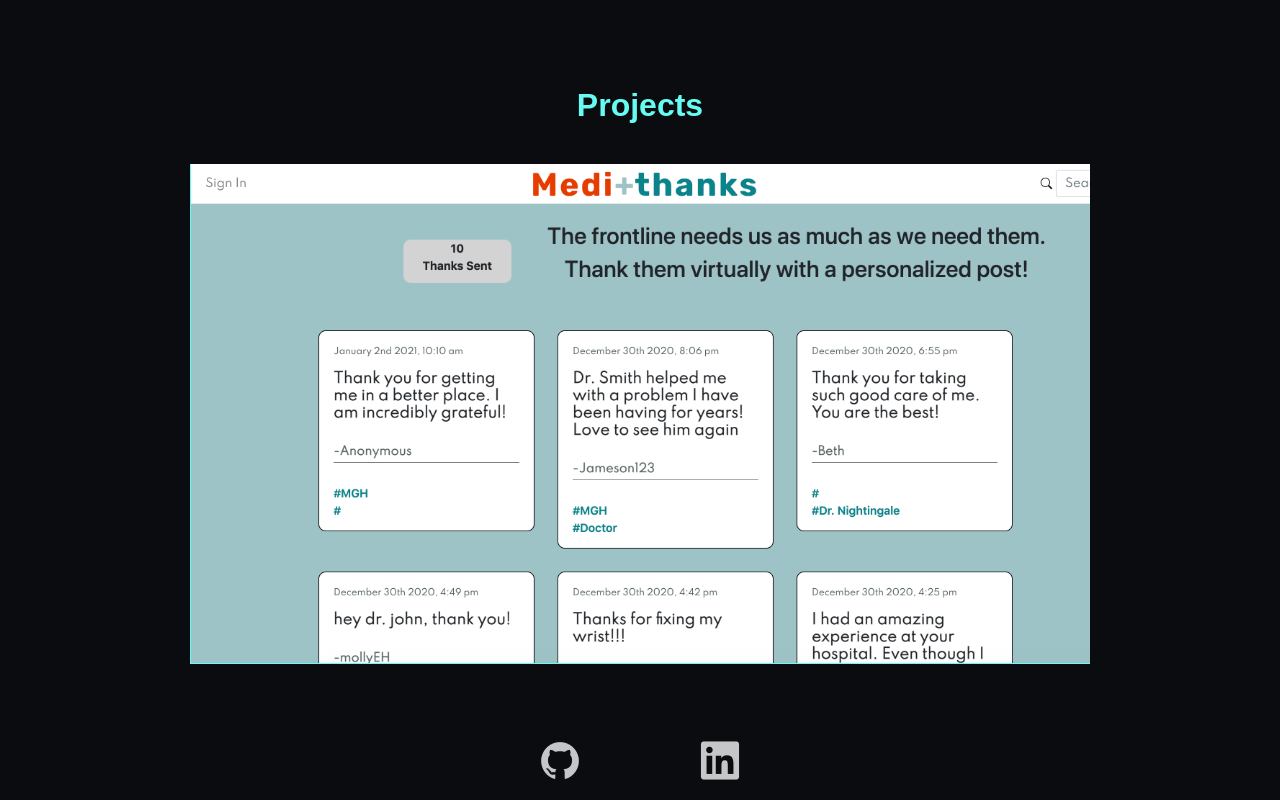
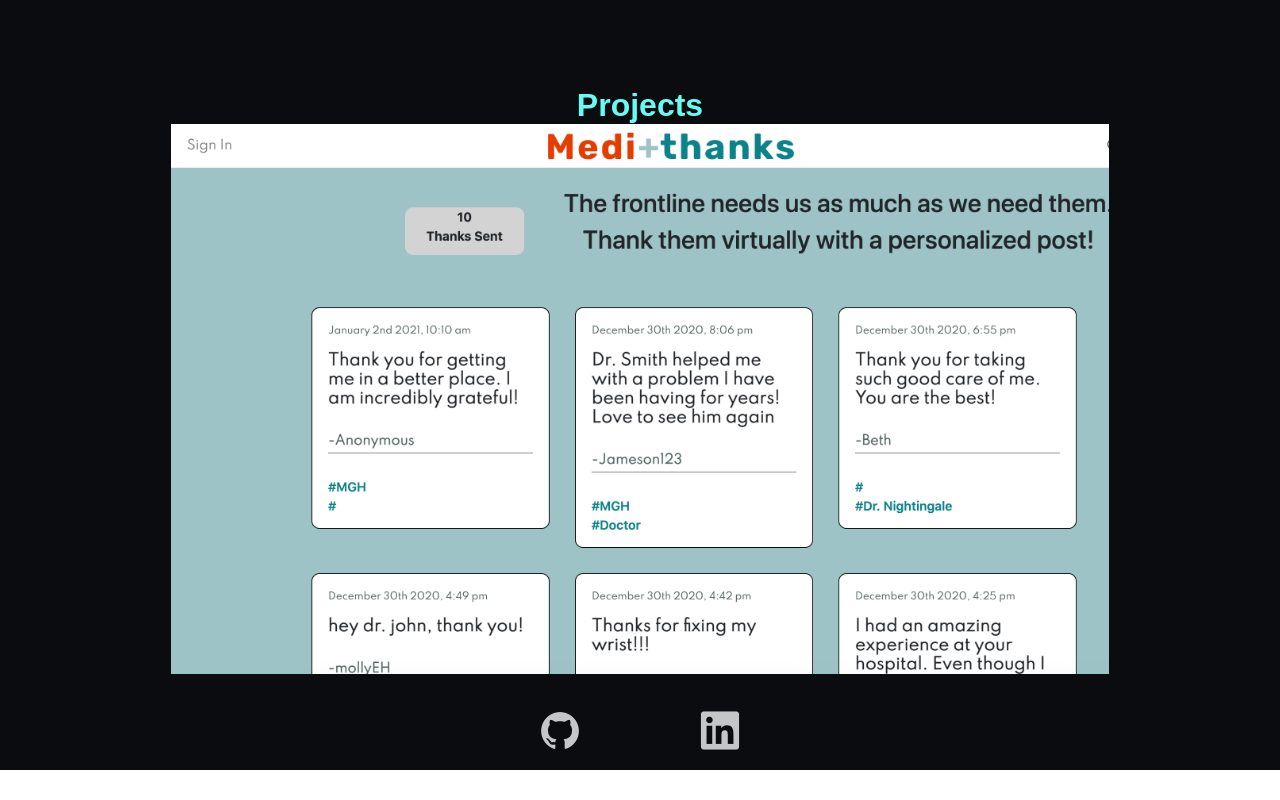
Before and after one commit to PatrickDohn/v1, a React (Create React App) app: page / in a window 1280 px wide. Shown: the part 2537-3337 px from the top of the page. After the commit the page ends 3307 px from the top, so only its background shows below. Built offline with nearby package versions, Linux system fonts and the light colour scheme.

Commit message:
more project card styling

```diff
--- a/src/components/Projects/ProjectFour.js
+++ b/src/components/Projects/ProjectFour.js
@@ -6,11 +6,30 @@
 
 function ProjectFour() {
   return (
-  <div className="card-container">
-    <div className="stuff">
-        <h1>Hello</h1>
-        <div>this is working</div>
+  <div className="ar-image">
+    <div className="article-image">
+      <div className="stuff">
+      <div className="card-content">
+        <div className="project-title">
+          <p>General Assembly 2020 Hackathon Winner</p>
+          <h2>MediThanks</h2>
+          <p>Virtual thanks you board</p>
+        </div>
+        <div className="project-desciption">
+          <p>A web app for frontline medical workers to receive appreciation for their work Through a digital forum for public 'thank you cards' (People can sign up and post appreciation for specific hospitals or in general so that they can feel seen and understand their impact)</p>
+        </div>
+        <div className="project-card-links">
+        <link rel="stylesheet" href="https://cdn.jsdelivr.net/gh/devicons/devicon@master/devicon.min.css" />
+            <a href="https://github.com/PB-J/frontline-frontend">
+            <i className="devicon-github-plain dev"></i>
+            </a>
+            <a href="https://pb-j.github.io/frontline-frontend/#/">
+            <WebAssetIcon className='web-icon' />
+            </a>
+        </div>
       </div>
+      </div>
+    </div>
   </div>
 
   )
--- a/src/components/Projects/temp.css
+++ b/src/components/Projects/temp.css
@@ -1,39 +1,50 @@
-.card-container {
-    height: 500px;
+.article-image {
   width: 900px;
-    margin: 40px;
     display: flex;
-    justify-content: flex-end;
-    border-left: 1px solid #66FCF1;
-    border-bottom: 1px solid #66FCF1;
+}
+.article-image:before {
+  content: '';
+  position: absolute;
+  height: 100%;
+  width: 100%;
+  top: 0;
+  left: 0;
   background: url('../../images/Medi-thanks.png');
   background-repeat: no-repeat;
     object-fit: contain;
     background-size: cover;
+  -webkit-filter: grayscale(0) blur(0);
+  filter: grayscale(0) blur(0);
+  transition: .4s ease-in-out;
 }
-
-  .card-container:hover {
+.article-image:hover:before {
   -webkit-filter: grayscale(100%) blur(2px);
   filter: grayscale(100%) blur(2px);
   transition: .4s ease-in-out;
 }
-
-  .card-container:hover > .stuff {
+.ar-image {
+  position: relative;
+  width: 938px;
+  height: 550px;
+  object-fit: contain;
+}
+.article-image > p {
+  display: none;
+}
+.article-image:hover > .stuff {
   position: absolute;
   top: 40%;
   display: block;
   z-index: 9999999;
-    transition: .4s ease-in-out;
-  }
+  width: 100%;
+  height: 100%;
+  text-align: center;
 
-
-  .stuff {
-      display: none;
 }
 
 
 
-/*
+
 .card-img {
 height: 500px;
 display: flex;
@@ -112,4 +123,4 @@
 .web-icon:hover {
 color: #ca6d65;
 transition: 0.3s ease-out;
-} */
+}
```
Lines whose indentation alone changed are shown as unchanged.
